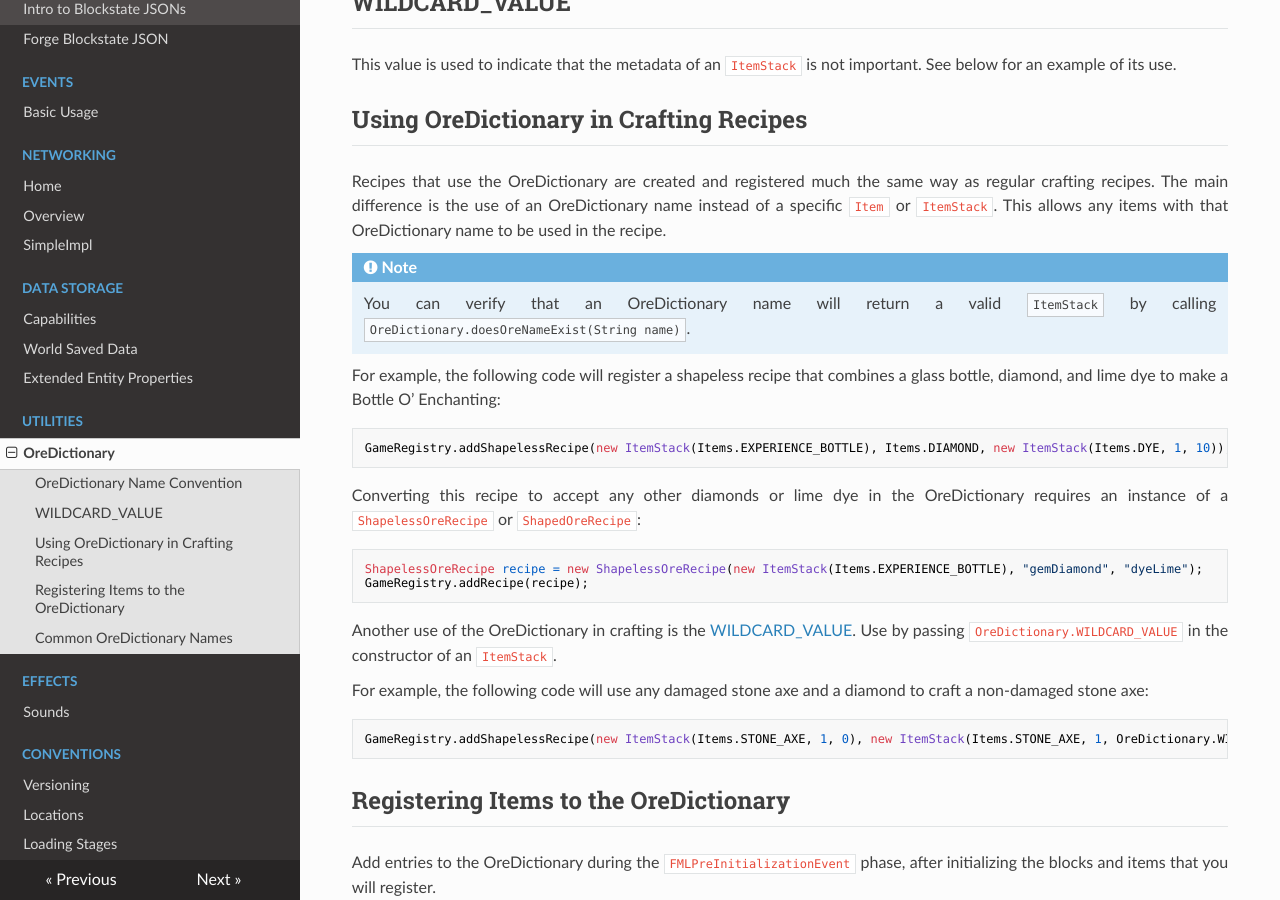
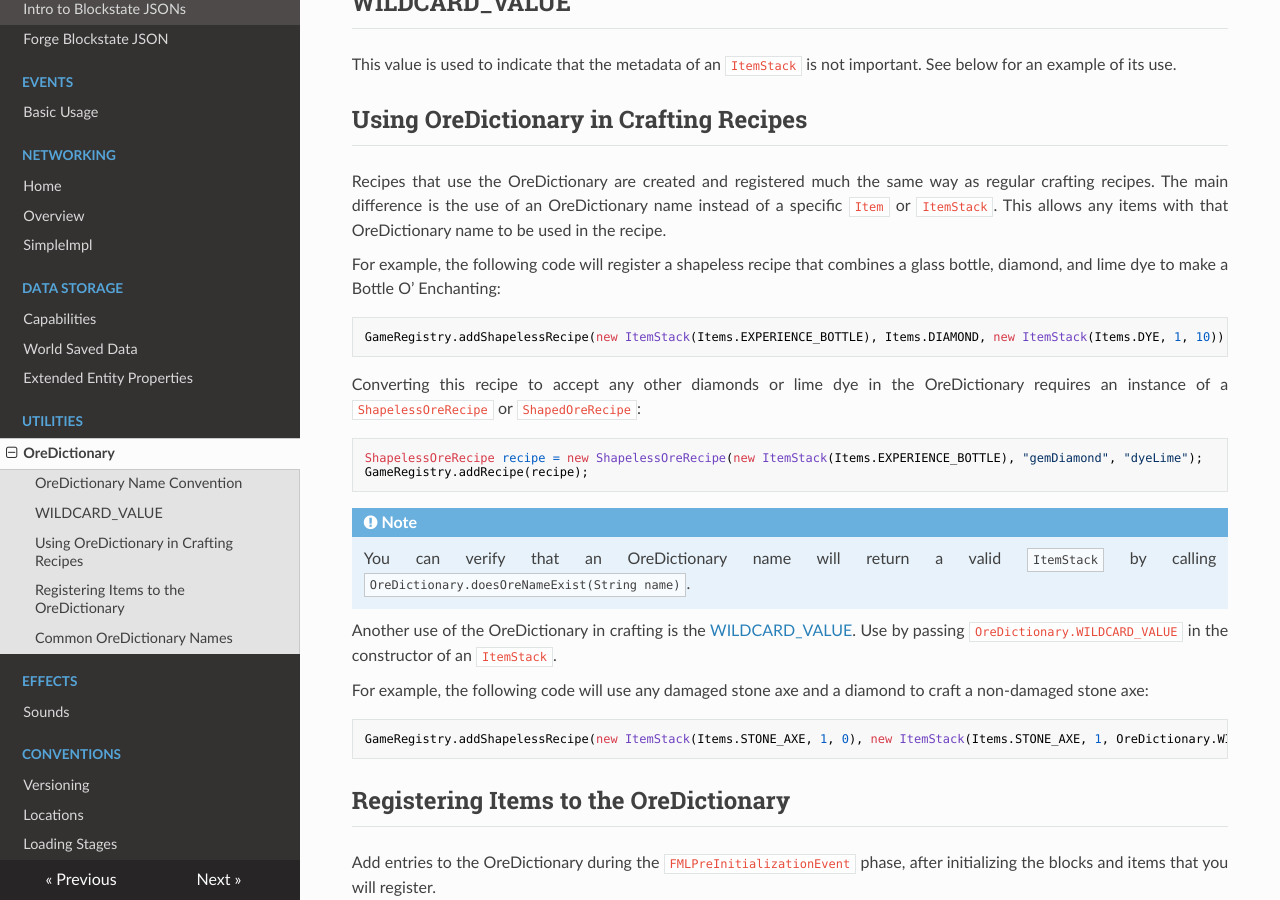
Before and after one commit to MinecraftForge/Documentation, an MkDocs documentation site: the page built from docs/utilities/oredictionary.md, in a window 1280 px wide and 900 px high, scrolled down 789 px. Built offline with MkDocs 1.6.1, drawn with Linux system fonts in a browser that asks for light colours; nearby versions of some CDN libraries; old or Windows-style settings are respelled for this version of MkDocs; part of the change alters nothing that is shown.

````diff
--- a/docs/utilities/oredictionary.md
+++ b/docs/utilities/oredictionary.md
@@ -30,9 +30,6 @@ This value is used to indicate that the metadata of an `ItemStack` is not import
 
 Recipes that use the OreDictionary are created and registered much the same way as regular crafting recipes. The main difference is the use of an OreDictionary name instead of a specific `Item` or `ItemStack`. This allows any items with that OreDictionary name to be used in the recipe.
 
-!!! note
-    You can verify that an OreDictionary name will return a valid `ItemStack` by calling `OreDictionary.doesOreNameExist(String name)`.
-
 For example, the following code will register a shapeless recipe that combines a glass bottle, diamond, and lime dye to make a Bottle O' Enchanting:
 
 ```java
@@ -45,6 +42,9 @@ Converting this recipe to accept any other diamonds or lime dye in the OreDictio
 ShapelessOreRecipe recipe = new ShapelessOreRecipe(new ItemStack(Items.EXPERIENCE_BOTTLE), "gemDiamond", "dyeLime");
 GameRegistry.addRecipe(recipe);
 ```
+
+!!! note
+    You can verify that an OreDictionary name will return a valid `ItemStack` by calling `OreDictionary.doesOreNameExist(String name)`.
 
 Another use of the OreDictionary in crafting is the [WILDCARD_VALUE](#wildcard_value). Use by passing `OreDictionary.WILDCARD_VALUE` in the constructor of an `ItemStack`.
 
````
